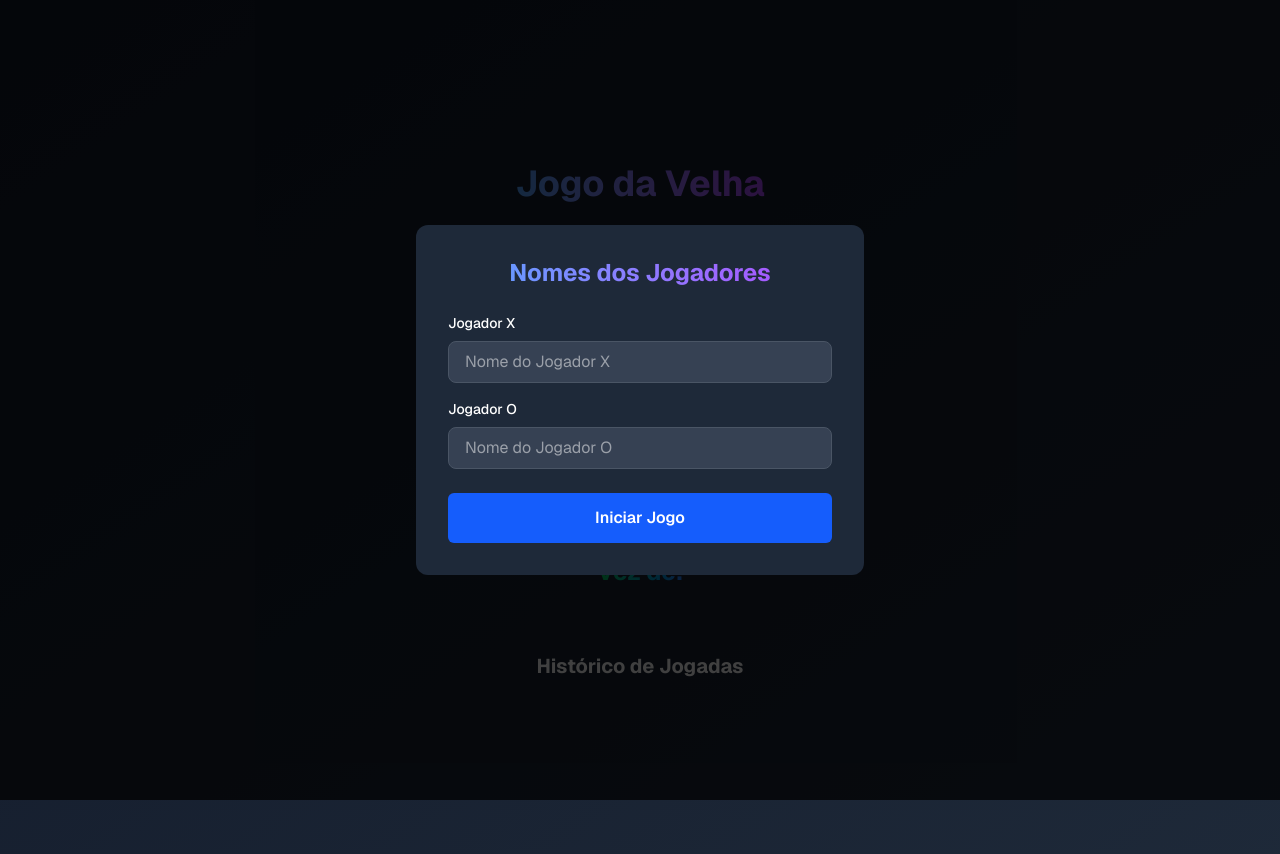
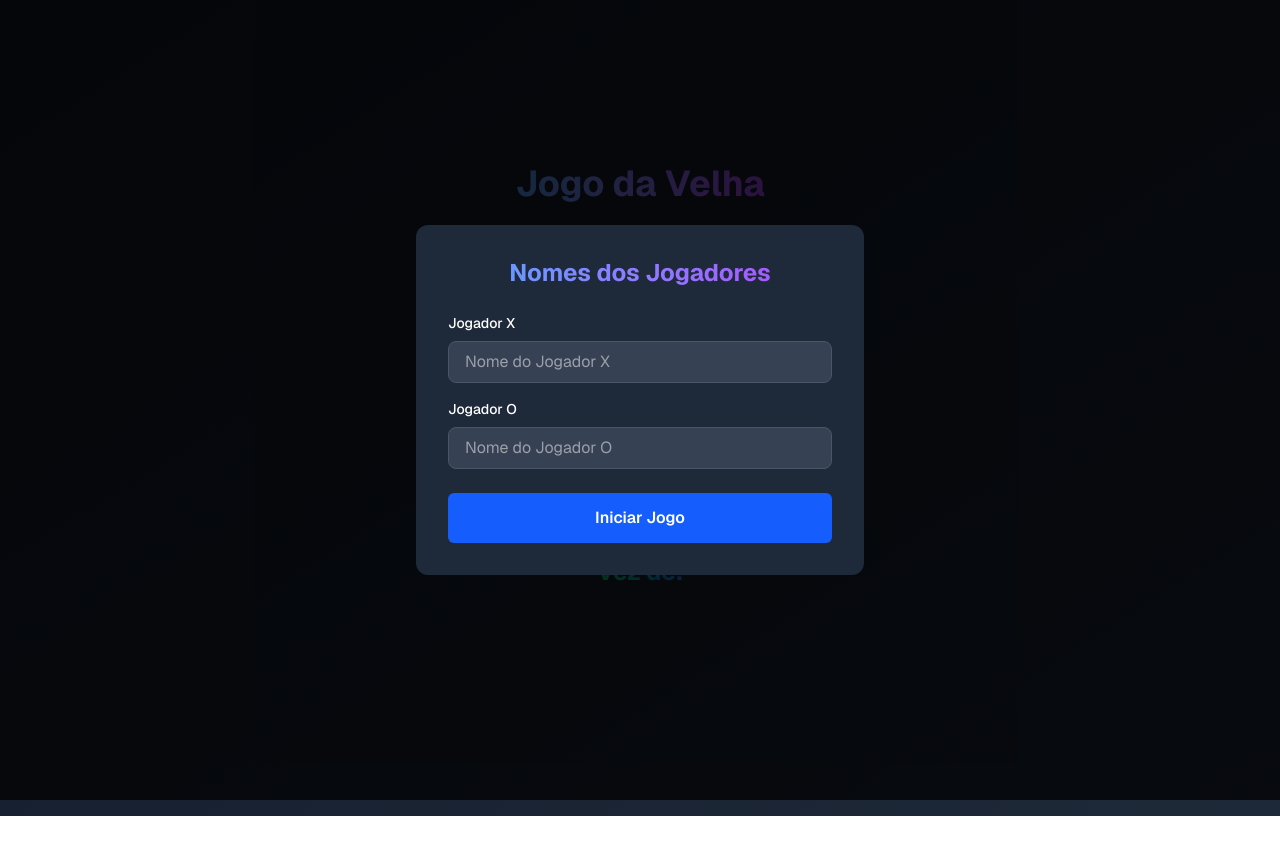
Before and after one commit to BrunoLagoa/next-jogo-da-velha, a Next.js app: page / in a window 1280 px wide. Shown: the top 854 px of the page. After the commit the page ends 816 px from the top, so only its background shows below. Built offline with nearby package versions, Linux system fonts and the light colour scheme.

Commit message:
fix(GameHistory): conditionally render history title to avoid empty header
Render the "Histórico de Jogadas" title only when the history array is not empty to prevent displaying an unnecessary header when there are no moves.

```diff
--- a/src/components/GameHistory.tsx
+++ b/src/components/GameHistory.tsx
@@ -4,7 +4,9 @@ import { GameHistoryProps } from '../types/gameHistoryTypes';
 const GameHistory: React.FC<GameHistoryProps> = ({ history }) => {
   return (
     <div className="mt-8">
-      <h2 className="text-xl font-bold mb-4">Histórico de Jogadas</h2>
+      {!!history.length && (
+        <h2 className="text-xl font-bold mb-4">Histórico de Jogadas</h2>
+      )}
       <ul className="list-disc list-inside">
         {history.slice().reverse().map((move, index) => (
           <li key={index} className="text-gray-300">
```
